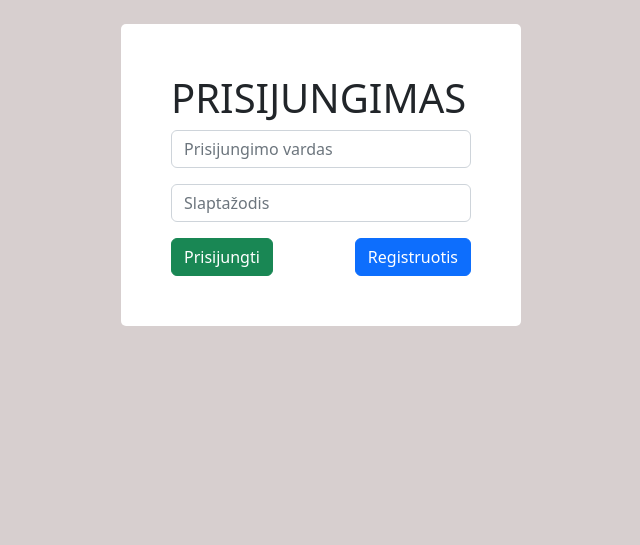
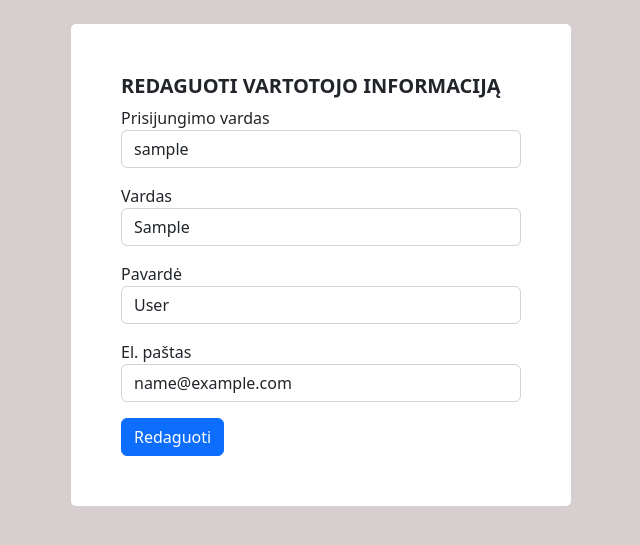
Before and after one commit to GretaStaseliene/POKE-3000, a PHP site: page /index.php?page=edit_user in a window 1280 px wide. Shown: the part 73-618 px from the top of the page, without its empty margins (319-959 px from the left). Run offline with PHP 8.4, Linux system fonts and the light colour scheme; the visitor is signed in with stand-in values (Sample User, id 1); tables that the repository leaves empty or names only in its code hold one stand-in row (values such as "Sample post"); some libraries are stand-ins or nearby versions.

Commit message:
level one done. registration, login, users table, user update done

```diff
--- a/assets/styles.css
+++ b/assets/styles.css
@@ -10,7 +10,7 @@ body{
    border-radius: 5px;
 }
 
-.signup {
+.signup, .edit {
     max-width: 500px;
     margin: 0 auto;
     background-color: white;
@@ -23,3 +23,16 @@ body{
     margin: 0 auto;
     margin-bottom: 10px;
 }
+
+.users {
+    background-color: white;
+    padding: 30px;
+    box-shadow: 2px 2px 2px 1px rgba(0, 0, 0, 0.2);
+    margin-bottom: 50px;
+}
+
+.users h2 {
+    display: flex;
+    justify-content: center;
+    margin-bottom: 20px;
+}
--- a/components/header.php
+++ b/components/header.php
@@ -1,18 +1,20 @@
 <header class="d-flex flex-wrap justify-content-center py-3 mb-4 border-bottom bg-primary">
-    <a href="/" class="d-flex align-items-center mb-3 mb-md-0 me-md-auto text-dark text-decoration-none">
+    <a href="./" class="d-flex align-items-center mb-3 mb-md-0 me-md-auto text-dark text-decoration-none">
         <svg class="bi me-2" width="40" height="32">
             <use xlink:href="#bootstrap" />
         </svg>
         <?php if(!isset($_SESSION['id'])) { ?>
-            <span class="fs-4 text-white">Useris</span>
+            <span class="fs-4 text-white">POKE-3000</span>
         <?php } else { ?>
             <span class="fs-4 text-white"><?= $_SESSION['user_name']; ?></span>
         <?php } ?>
     </a>
 
-    <ul class="nav nav-pills">
-        <li class="nav-item"><a href="#" class="nav-link text-white"><i class="fa-solid fa-hand-point-right fa-xl"></i></a></li>
-        <li class="nav-item"><a href="#" class="nav-link text-white"><i class="fa-solid fa-user-large"></i></a></li>
-        <li class="nav-item"><a href="?page=logout" class="nav-link text-white"><i class="fa-solid fa-right-from-bracket fa-xl"></i></a></li>
-    </ul>
+    <?php if(isset($_SESSION['id'])) { ?>
+        <ul class="nav nav-pills">
+            <li class="nav-item"><a href="#" class="nav-link text-white"><i class="fa-solid fa-hand-point-right fa-xl"></i></a></li>
+            <li class="nav-item"><a href="?page=edit_user" class="nav-link text-white"><i class="fa-solid fa-user-large"></i></a></li>
+            <li class="nav-item"><a href="?page=logout" class="nav-link text-white"><i class="fa-solid fa-right-from-bracket fa-xl"></i></a></li>
+        </ul>
+    <?php } ?>
 </header>
--- /dev/null
+++ b/functions.php
@@ -0,0 +1,9 @@
+<?php
+
+function validate($data) {
+        $data = trim($data);
+        $data = stripslashes($data);
+        $data = htmlspecialchars($data);
+
+        return $data;
+}
--- a/index.php
+++ b/index.php
@@ -21,7 +21,7 @@ session_start();
     <meta charset="UTF-8">
     <meta http-equiv="X-UA-Compatible" content="IE=edge">
     <meta name="viewport" content="width=device-width, initial-scale=1.0">
-    <title>Document</title>
+    <title>POKE-3000</title>
     <link href="https://cdn.jsdelivr.net/npm/bootstrap@5.2.3/dist/css/bootstrap.min.css" rel="stylesheet" integrity="sha384-rbsA2VBKQhggwzxH7pPCaAqO46MgnOM80zW1RWuH61DGLwZJEdK2Kadq2F9CUG65" crossorigin="anonymous">
     <link rel="stylesheet" href="assets/styles.css">
 </head>
@@ -44,9 +44,14 @@ session_start();
                 case 'users':
                     include('users.php');
                     break;
+                case 'edit_user':
+                    include('views/edit_user.php');
+                    break;
                 case 'logout':
                     session_destroy();
-                    include('views/login.php');
+                    if(isset($_GET['page']) && $_GET['page'] === 'logout') {
+                        header('Location: ?page=login');
+                    }
                     break;
                 default:
                     include('views/login.php');
--- /dev/null
+++ b/views/edit_user.php
@@ -0,0 +1,55 @@
+<?php
+include('functions.php');
+
+$currentUser = $_SESSION['id'];
+$query = "SELECT * FROM users WHERE id = $currentUser";
+
+$result = mysqli_query($db, $query);
+
+// print_r($currentUser);
+
+if(isset($_POST['edit_first_name']) || isset($_POST['edit_last_name']) || isset($_POST['edit_email'])) {
+    $edited_first_name = validate($_POST['edit_first_name']);
+    $edited_last_name = validate($_POST['edit_last_name']);
+    $edited_email = validate($_POST['edit_email']);
+
+    if ($db->query("UPDATE `users` SET `user_name` = '$edited_user_name', `first_name` = '$edited_first_name', `last_name` = '$edited_last_name', `email` = '$edited_email' WHERE `id` = $currentUser")) {
+        header('Location: ?page=users');
+    }
+}
+
+?>
+
+<form method="POST" class="edit">
+    <h5 class="text-uppercase fw-bold">Redaguoti vartotojo informaciją</h5>
+
+    <?php
+
+    if ($result) {
+        if (mysqli_num_rows($result) > 0) {
+            while ($user = mysqli_fetch_array($result)) { ?>
+
+                <div class="mb-3">
+                    <label>Prisijungimo vardas</label>
+                    <input type="text" name="edit_user_name" class="form-control" value="<?= $user['user_name']; ?>" readonly />
+                </div>
+                <div class="mb-3">
+                    <label>Vardas</label>
+                    <input type="text" name="edit_first_name" class="form-control" value="<?= $user['first_name']; ?>" />
+                </div>
+                <div class="mb-3">
+                    <label>Pavardė</label>
+                    <input type="text" name="edit_last_name" class="form-control" value="<?= $user['last_name']; ?>" />
+                </div>
+                <div class="mb-3">
+                    <label>El. paštas</label>
+                    <input type="email" name="edit_email" class="form-control" value="<?= $user['email']; ?>" />
+                </div>
+    <?php
+                }
+            }
+        }
+    ?>
+
+    <button class="btn btn-primary">Redaguoti</button>
+</form>
```
Also changed, not shown: users.php (+29 -2 lines), views/register.php (+1 -7 lines).
